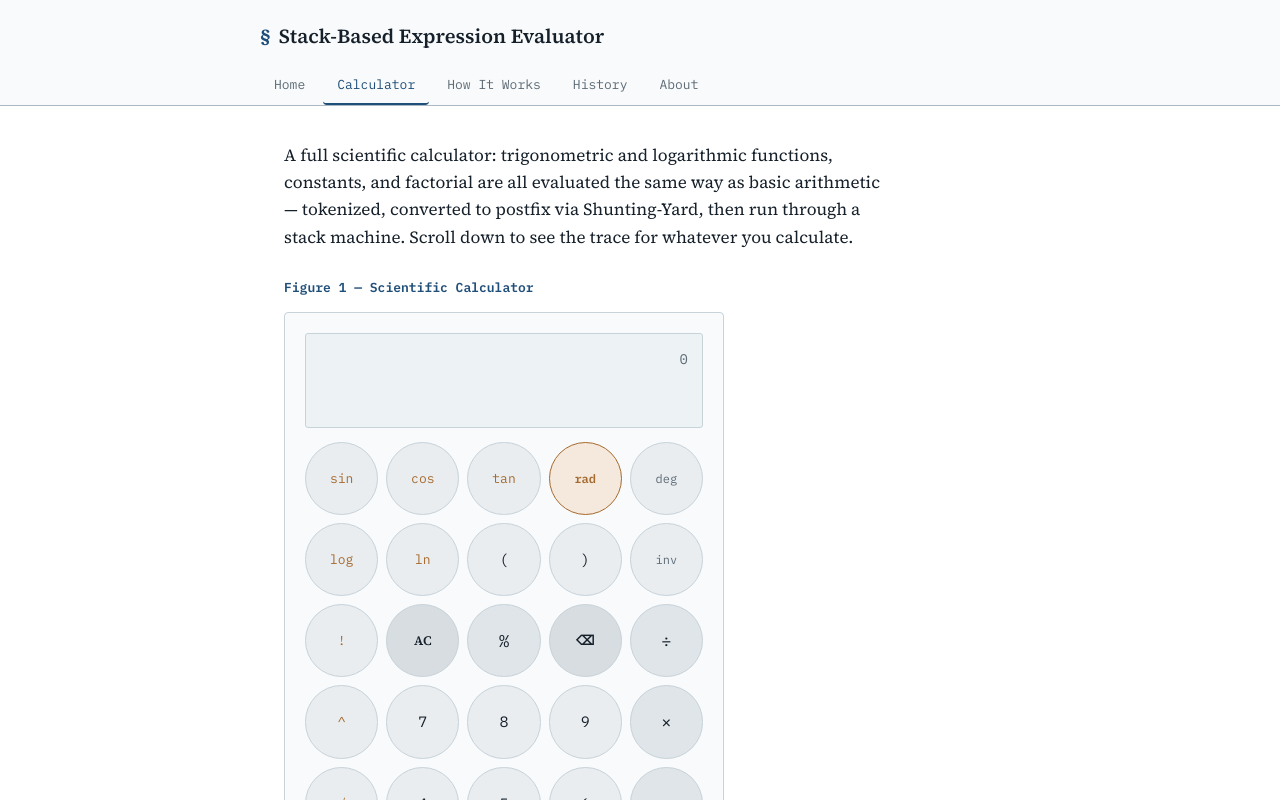
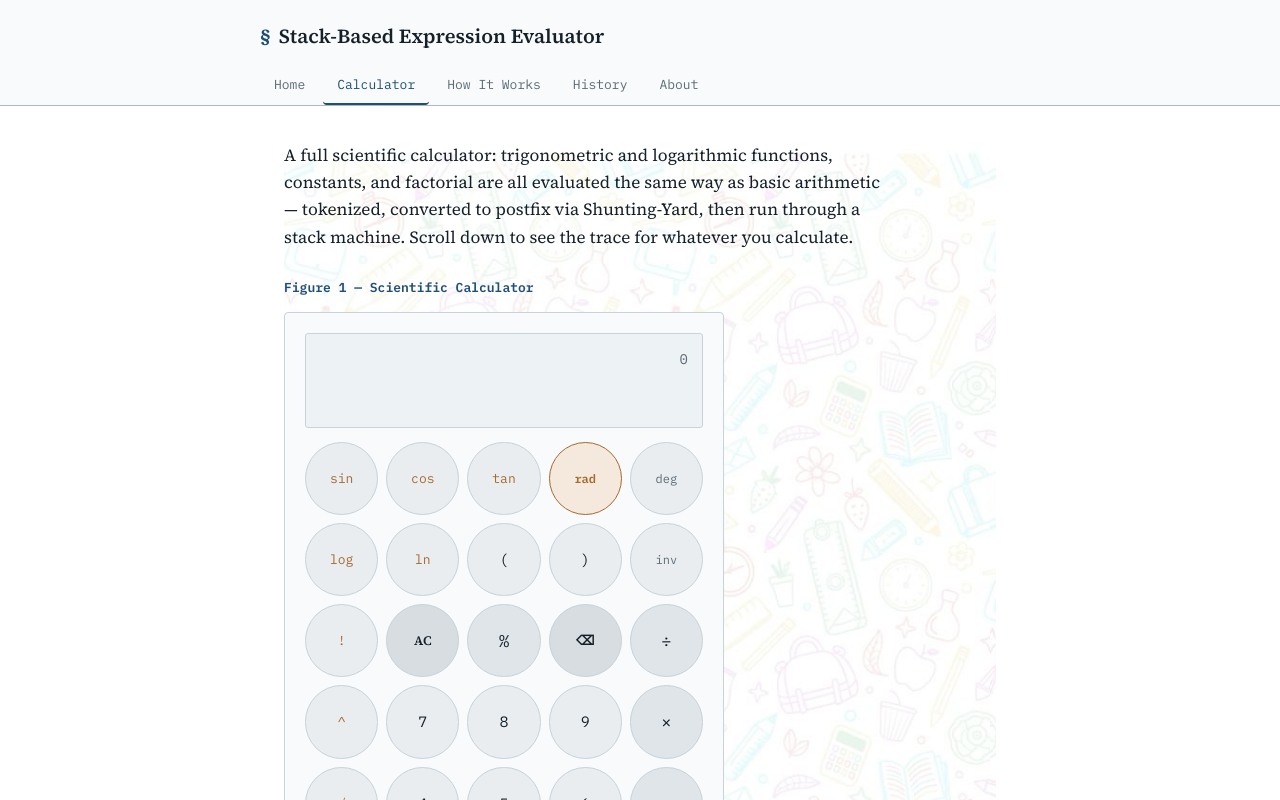
Before and after one commit to Nikhilsai-bot/Arithmetic-Expression, a React (Vite) app in the folder client/: page /calculator in a window 1280 px wide. Shown: the top 800 px of the page. Built offline with nearby package versions, Linux system fonts and the light colour scheme; no server answers.

Commit message:
Changing the Background Theme

```diff
--- a/client/src/pages/Home.jsx
+++ b/client/src/pages/Home.jsx
@@ -1,5 +1,6 @@
 import { StackView, TraceStep } from "../components/Trace";
 import { useCalculator } from "../context/CalculatorContext";
+import heroPattern from "../assets/hero-pattern.jpg";
 
 export default function Home() {
   const {
@@ -20,7 +21,15 @@ export default function Home() {
   } = useCalculator();
 
   return (
-    <>
+    <div
+      className="home-bg"
+      style={{
+        backgroundImage: `url(${heroPattern})`,
+        backgroundRepeat: "repeat",
+        backgroundSize: "700px auto",
+        backgroundPosition: "top center",
+      }}
+    >
       <p className="page__lede">
         A full scientific calculator: trigonometric and logarithmic
         functions, constants, and factorial are all evaluated the same way
@@ -150,6 +159,6 @@ export default function Home() {
             )}
         </div>
       </section>
-    </>
+    </div>
   );
 }
```
Also changed, not shown: client/src/assets/hero-pattern.jpg (added).
